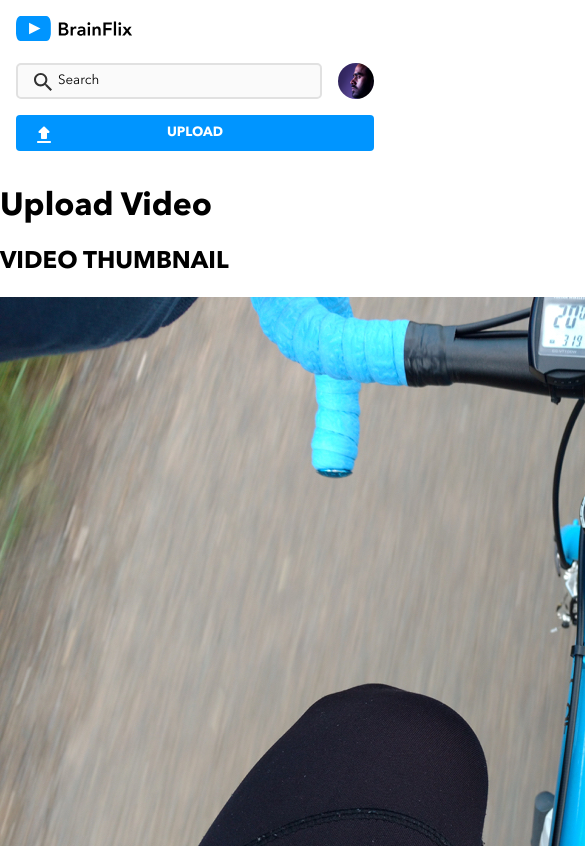
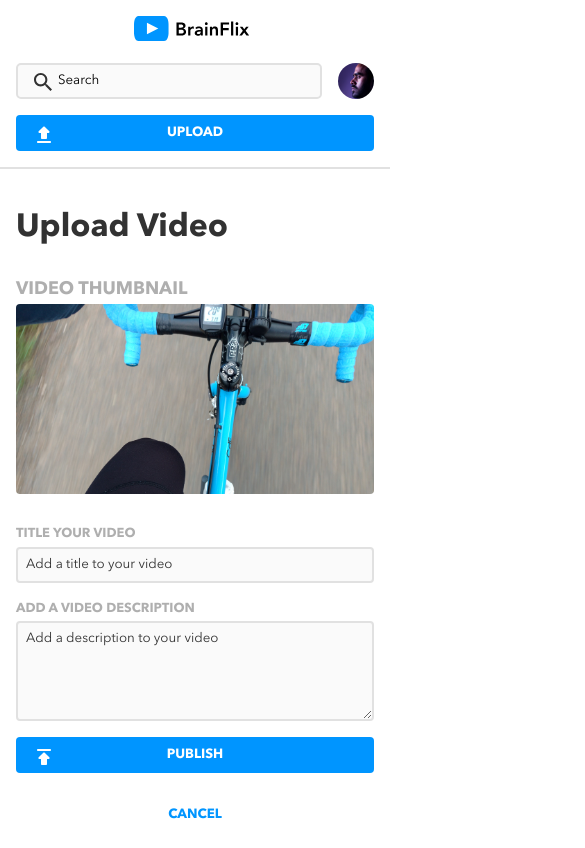
Before and after one commit to Slmti-BH/selamawit-hailemariam-brainflix, a React (Create React App) app: page /upload in a window 390 px wide. Shown: the top 848 px of the page, 585 px wide, since content can reach past the window. Built offline with nearby package versions, Linux system fonts and the light colour scheme.

Commit message:
Add responsive style to upload page.

```diff
--- a/src/App.js
+++ b/src/App.js
@@ -5,19 +5,19 @@ import {
 } from "react-router-dom";
 import Header from "./components/Header/Header";
 import HomePage from "./pages/HomePage/HomePage";
-import Upload from "./pages/UploadPage/UploadPage";
+import UploadPage from "./pages/UploadPage/UploadPage";
 import PageNotFound from "./pages/PageNotFound/PageNotFound";
 export const API_KEY="f6a5670f-883f-4a35-bfb9-e14febd77864";
 export const BrainFlix_URL="https://project-2-api.herokuapp.com";
 function App() {
   return (
     <BrowserRouter>
-        <Header />
+      <Header />
       <Switch>
         <Route path="/" exact component={HomePage} />
-        <Route path="/videos/:videoId" component={HomePage}/>
-        <Route path="/upload" component={Upload} />
-        <Route component={PageNotFound}/>
+        <Route path="/videos/:videoId" component={HomePage} />
+        <Route path="/upload" component={UploadPage} />
+        <Route component={PageNotFound} />
       </Switch>
     </BrowserRouter>
   );
--- a/src/components/Header/Header.js
+++ b/src/components/Header/Header.js
@@ -1,5 +1,5 @@
 // import all files here
-import {Link} from "react-router-dom";
+import { Link } from "react-router-dom";
 import brainFlixLogo from "../../assets/images/logo/BrainFlix-logo.svg";
 import "./Header.scss";
 
@@ -7,7 +7,7 @@ function Header() {
   return (
     <header className="header">
       <div className="header__container">
-        <Link to="/">
+        <Link to="/" className="header__logo-link">
           <img
             className="header__logo"
             src={brainFlixLogo}
@@ -24,7 +24,10 @@ function Header() {
           </form>
           <div className="header__image-container-top"></div>
         </div>
-        <button className="header__button">UPLOAD</button>
+        <Link to="/upload">
+          <button className="header__button">UPLOAD</button>
+        </Link>
+
         <div className="header__image-container-bottom"></div>
       </div>
     </header>
--- a/src/components/Header/Header.scss
+++ b/src/components/Header/Header.scss
@@ -20,6 +20,9 @@
       padding-top: 2rem;
       padding-bottom: 1rem;
     }
+  }
+  &__logo-link {
+    align-self: center;
   }
   &__logo {
     height: 1.5625rem;
@@ -62,7 +65,7 @@
     &:focus {
       outline-color: $primary-blue;
     }
-    &:invalid{
+    &:invalid {
       outline-color: orange;
     }
     background: url("../../assets/images/icons/search.svg") no-repeat
@@ -99,6 +102,7 @@
   }
   &__button {
     outline: none;
+    width: 100%;
     border: none;
     border-radius: 4px;
     height: 36px;
--- a/src/pages/HomePage/HomePage.js
+++ b/src/pages/HomePage/HomePage.js
@@ -1,7 +1,6 @@
 import React, { Component } from "react";
 import axios from "axios";
-// import videosData from "../../data/videos.json";
-// import videoDetailsData from "../../data/video-details.json";
+
 import MainVideo from "../../components/MainVideo/MainVideo";
 import SideVideos from "../../components/SideVideos/SideVideos";
 import MainVideoDetails from "../../components/MainVideoDetails/MainVideoDetails";
@@ -13,6 +12,7 @@ class HomePage extends Component {
   state = {
     videos: [],
     selectedVideo: null,
+
   };
 
   componentDidMount() {
@@ -28,9 +28,9 @@ class HomePage extends Component {
       .then((firstVideoId) => {
         let videoToLoad;
 
-          this.props.match.params.videoId
-            ? videoToLoad = this.props.match.params.videoId
-            : videoToLoad = firstVideoId;
+        this.props.match.params.videoId
+          ? (videoToLoad = this.props.match.params.videoId)
+          : (videoToLoad = firstVideoId);
 
         // console.log(videoToLoad);
         this.fetchVideoDetails(videoToLoad);
@@ -46,7 +46,10 @@ class HomePage extends Component {
           selectedVideo: response.data,
         });
       })
-      .catch((err) => console.log(err));
+      .catch((err) => {
+        console.log(err);
+        this.props.history.push("/404");
+      });
   };
 
   componentDidUpdate(prevProps) {
@@ -70,17 +73,8 @@ class HomePage extends Component {
       : (filteredVideosData = this.state.videos.filter(
           (video) => video.id !== this.state.selectedVideo.id
         ));
-    // if (this.state.selectedVideo === null) {
-    //   filteredVideosData = this.state.videos.filter(
-    //     (video) => video.id !== this.state.videos[0].id
-    //   );
-    // } else {
-    //   filteredVideosData = this.state.videos.filter(
-    //     (video) => video.id !== this.state.selectedVideo.id
-    //   );
-    // }
 
-    //   console.log(filteredVideosData);
+
     return (
       <div>
         {this.state.selectedVideo ? (
@@ -102,55 +96,8 @@ class HomePage extends Component {
       </div>
     );
 
-    // const filteredVideosData = videosData.filter(
-    //   (video) => video.id !== this.state.selectedVideo.id
-    // );
-    // return (
-    //   <div>
 
-    //     <MainVideo selectedVideo={this.state.selectedVideo} />
-    //      <div className="video-detail-videos-container">
-    //        <MainVideoDetails selectedVideo={this.state.selectedVideo} />
-    //       <SideVideos
-    // //         videos={filteredVideosData}
-    // //         onVideoSelect={this.handleVideoSelect}
-    // //       />
-    // //     </div>
-    // //   </div>
-    // // );
   }
 }
 
 export default HomePage;
-
-// class HomePage extends Component {
-//   state = {
-//     videos: videosData,
-//     selectedVideo: videoDetailsData[0],
-//   };
-//   handleVideoSelect = (id) => {
-//     this.setState({
-//       selectedVideo: videoDetailsData.find((video) => video.id === id),
-//     });
-//   };
-//   render() {
-//     const filteredVideosData = videosData.filter(
-//       (video) => video.id !== this.state.selectedVideo.id
-//     );
-//     return (
-//       <div>
-
-//         <MainVideo selectedVideo={this.state.selectedVideo} />
-//         <div className="video-detail-videos-container">
-//           <MainVideoDetails selectedVideo={this.state.selectedVideo} />
-//           <SideVideos
-//             videos={filteredVideosData}
-//             onVideoSelect={this.handleVideoSelect}
-//           />
-//         </div>
-//       </div>
-//     );
-//   }
-// }
-
-// export default HomePage;
--- a/src/pages/UploadPage/UploadPage.js
+++ b/src/pages/UploadPage/UploadPage.js
@@ -1,15 +1,54 @@
 import videoThumbnail from "../../assets/images/images/Upload-video-preview.jpg";
-import UploadForm from "../../components/UploadForm/UploadForm";
+import  "./UploadPage.scss";
 
-function Upload() {
+function UploadPage (props) {
+  console.log(props);
+
+  // on uploading a video
+  const handlePublish=()=>{
+    alert("Video published.")
+    props.history.push("/");
+  }
+  // on cancelling upload
+   const handleCancel = () => {
+     alert("Video upload cancelled.");
+     props.history.push("/");
+   };
   return (
-    <main>
-      <h1>Upload Video</h1>
-      <h2>VIDEO THUMBNAIL</h2>
-      <img src={videoThumbnail} alt="" />
-      <UploadForm />
+    <main className="upload-page">
+      <h1 className="upload-page__title">Upload Video</h1>
+      <div className="upload-page__container">
+        <div className="upload-page__subtitle-img-container">
+          <h2 className="upload-page__subtitle">VIDEO THUMBNAIL</h2>
+          {/* <div className="upload-page__img-container"> */}
+          <img className="upload-page__img" src={videoThumbnail} alt="" />
+          {/* </div> */}
+        </div>
+        <form className="upload-page__form" action="">
+          <label className="upload-page__form-label" htmlFor="title">
+            TITLE YOUR VIDEO
+          </label>
+          <input className="upload-page__form-title" type="text" name="title" placeholder="Add a title to your video" />
+          <label className="upload-page__form-label" htmlFor="content">
+            ADD A VIDEO DESCRIPTION
+          </label>
+          <textarea
+            className="upload-page__form-description"
+            type="text"
+            name="content"
+            id=""
+            cols="30"
+            rows="10"
+            placeholder="Add a description to your video"
+          ></textarea>
+        </form>
+      </div>
+      <div className="upload-page__btn-container">
+        <button className="upload-page__publish-btn" onClick={handlePublish}>PUBLISH</button>
+        <button className="upload-page__cancel-btn"onClick={handleCancel}>CANCEL</button>
+      </div>
     </main>
   );
 }
 
-export default Upload;
+export default UploadPage;
--- a/src/pages/UploadPage/UploadPage.scss
+++ b/src/pages/UploadPage/UploadPage.scss
@@ -0,0 +1,154 @@
+@use "../../styles/partials/typography" as *;
+@use "../../styles/partials/variables" as *;
+@use "../../styles/partials/mixins" as *;
+@use "../../styles/partials/global" as *;
+
+.upload-page {
+  border-top: 2px solid $secondary-mercury;
+  &__title {
+    margin: 2.5rem 1rem 1rem;
+
+    color: $primary-black;
+    font-weight: 700;
+    @include tablet {
+      margin: 3rem 2.5rem 1rem;
+      border-bottom: 2px solid $secondary-mercury;
+      padding-bottom: 1.2rem;
+    }
+    @include desktop{
+      margin: 3rem 6.5rem 1rem;
+    }
+  }
+  &__container {
+    display: flex;
+    flex-direction: column;
+    margin: 0 1rem;
+    @include tablet {
+      margin: 0 2.5rem 1.5rem;
+    }
+    @include desktop{
+      margin: 0 6.5rem 1.5rem;
+      flex-direction: row;
+      align-items: center;
+    }
+  }
+  &__subtitle {
+    font-weight: 700;
+    font-size: 18px;
+    color: $primary-sliver;
+    margin-bottom: 0.25rem;
+  }
+  &__img-container {
+    background-color: $primary-sliver;
+  }
+  &__img {
+    object-fit: cover;
+    width: 100%;
+    border-radius: 4px;
+    margin-bottom: 1.5rem;
+    @include tablet{
+        width: 50%;
+    }
+    @include desktop{
+       height: 11.25rem;
+
+        width: calc(100% - 1.5rem);
+         margin-right: 1.5rem;
+    }
+  }
+  &__form{
+      @include desktop{
+          flex-grow: 1;
+      }
+  }
+  &__form-label {
+    font-weight: 700;
+    color: $primary-sliver;
+    font-size: 13px;
+  }
+  &__form-title {
+    display: block;
+    margin: 0.2rem 0 1rem;
+    width: 100%;
+    height: 36px;
+    padding: 0.5rem;
+    font-family: "avenir", sans-serif;
+    color: $primary-black;
+    &::placeholder {
+      font-family: "avenir", sans-serif;
+      color: $primary-black;
+    }
+    border: 2px solid $secondary-mercury;
+    border-radius: 4px;
+    background-color: $secondary-alabaster;
+    &:focus {
+      outline-color: $primary-blue;
+    }
+    &:invalid {
+      outline-color: orange;
+    }
+    @include tablet {
+      height: 2.5rem;
+    }
+  }
+
+  &__form-description {
+    @extend .upload-page__form-title;
+    height: 100px;
+  }
+  &__btn-container {
+    display: flex;
+    flex-direction: column;
+    margin: 0 1rem 1rem;
+    @include tablet {
+      margin: 0 2.5rem 1rem;
+      flex-direction: row-reverse;
+      border-top: 2px solid $secondary-mercury;
+      padding-top: 1.5rem;
+    }
+    @include desktop{
+        margin: 0 6.5rem 1rem;
+    }
+  }
+  &__publish-btn {
+    outline: none;
+    width: 100%;
+    border: none;
+    border-radius: 4px;
+    height: 36px;
+    font-family: "avenir", sans-serif;
+    font-weight: 700;
+    color: $primary-white;
+    margin-bottom: 1.5rem;
+    background: url("../../assets/images/icons/publish.svg") no-repeat
+      $primary-blue 1rem 0.5rem;
+    &:hover {
+      background-color: $secondary-dark-blue;
+    }
+    @include tablet {
+
+      width: 170px;
+      height: 40px;
+    }
+  }
+  &__cancel-btn {
+    outline: none;
+    width: 100%;
+    border: none;
+    border-radius: 4px;
+    height: 36px;
+    font-family: "avenir", sans-serif;
+    font-weight: 700;
+    color: $primary-blue;
+    background-color: $primary-white;
+    &:hover {
+      background-color: $secondary-dark-blue;
+      color: $primary-white;
+    }
+    @include tablet {
+      margin-right: 1.5rem;
+      width: 170px;
+      height: 40px;
+    }
+  }
+}
```
